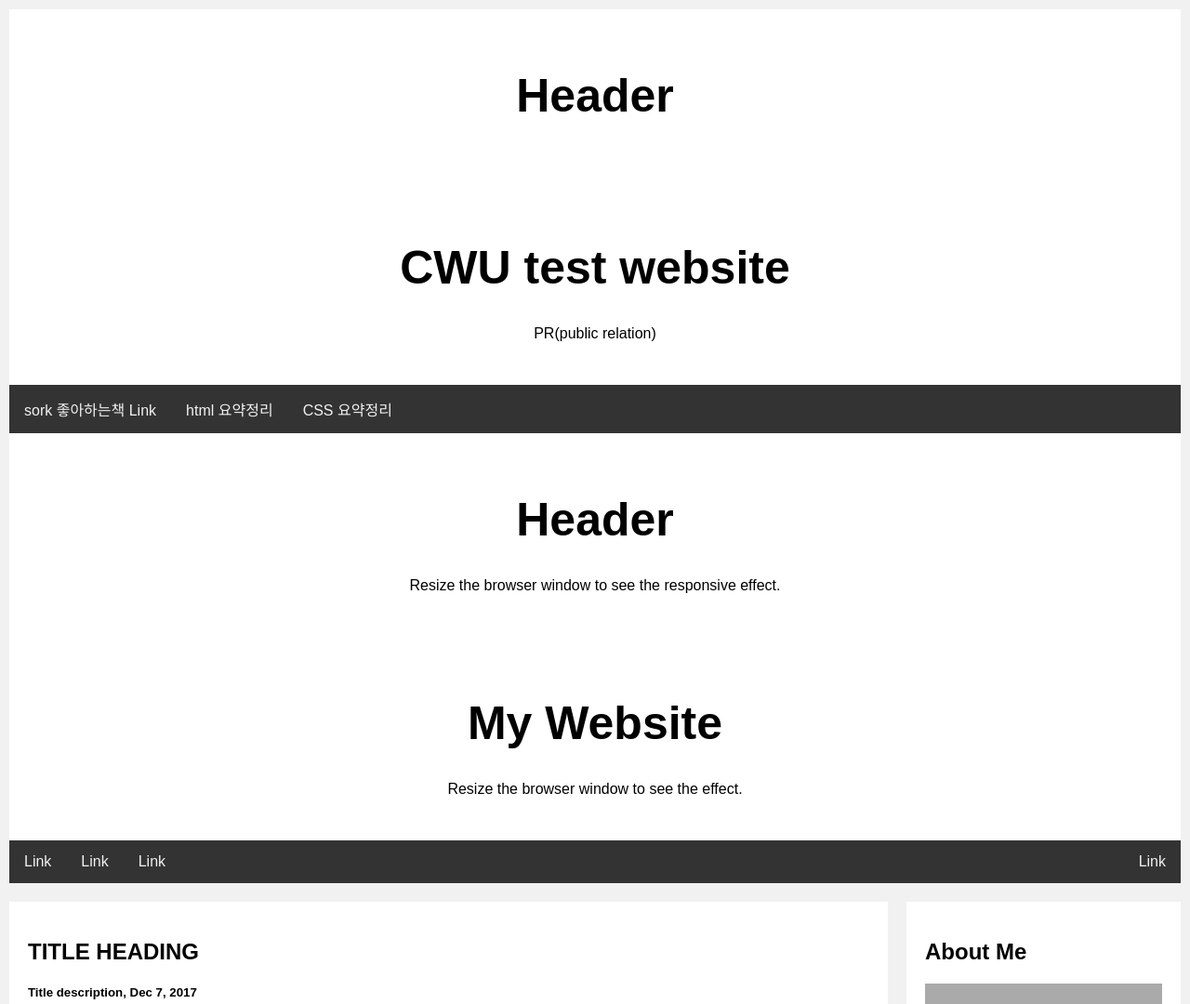
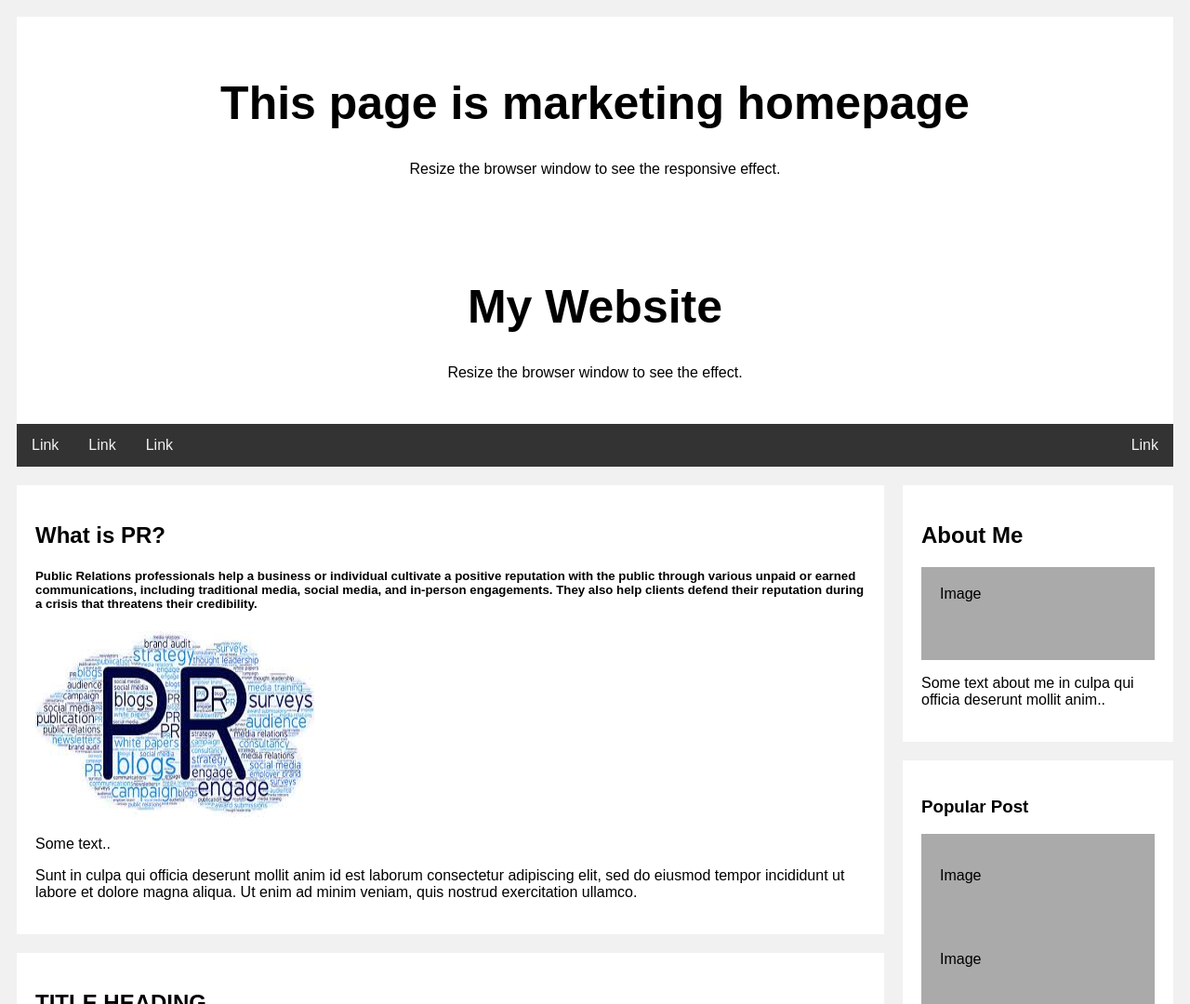
Before and after one commit to napkinandknife/Html5, a plain HTML site: page 홈페이지에 기본ew적인 index.html in a window 1280 px wide. Shown: the top 1080 px of the page at 93% size. Drawn offline with Linux system fonts and the light colour scheme.

Commit message:
이거이거2

```diff
--- a/홈페이지에 기본ew적인 index.html
+++ b/홈페이지에 기본ew적인 index.html
@@ -1,157 +1,6 @@
 <!DOCTYPE html>
-<html lang="en">
-<head>
-<title>CSS Website Layout</title>
-<meta charset="utf-8">
-<meta name="viewport" content="width=device-width, initial-scale=1">
-<style>
-body {
-  margin: 0;
-}
-
-/* Style the header */
-.header {
-  background-color: #f1f1f1;
-  padding: 20px;
-  text-align: center;
-}
-</style>
-</head>
-<body>
-
 <div class="header">
-  <h1>Header</h1>
-</div>
-
-</body>
-</html>
-
-
-
-<!DOCTYPE html>
-<html lang="en">
-<head>
-<title>CSS Website Layout</title>
-<meta charset="utf-8">
-<meta name="viewport" content="width=device-width, initial-scale=1">
-<style>
-* {
-  box-sizing: border-box;
-}
-
-body {
-  margin: 0;
-}
-
-/* Style the header */
-.header {
-  background-color: #f1f1f1;
-  padding: 20px;
-  text-align: center;
-}
-
-/* Style the top navigation bar */
-.topnav {
-  overflow: hidden;
-  background-color: #333;
-}
-
-/* Style the topnav links */
-.topnav a {
-  float: left;
-  display: block;
-  color: #f2f2f2;
-  text-align: center;
-  padding: 14px 16px;
-  text-decoration: none;
-}
-
-/* Change color on hover */
-.topnav a:hover {
-  background-color: #ddd;
-  color: black;
-}
-</style>
-</head>
-<body>
-
-<div class="header">
-  <h1> CWU test website</h1>
-<p>PR(public relation)</p>
-</div>
-
-
-<div class="topnav">
-  <a href="#">sork 좋아하는책 Link</a>
-  <a href="#">html 요약정리 </a>
-  <a href="#">CSS 요약정리 </a>
-</div>
-<meta charset="utf-8">
-<meta name="viewport" content="width=device-width, initial-scale=1">
-<style>
-* {
-  box-sizing: border-box;
-}
-
-body {
-  margin: 0;
-}
-
-/* Style the header */
-.header {
-  background-color: #f1f1f1;
-  padding: 20px;
-  text-align: center;
-}
-
-/* Style the top navigation bar */
-.topnav {
-  overflow: hidden;
-  background-color: #333;
-}
-
-/* Style the topnav links */
-.topnav a {
-  float: left;
-  display: block;
-  color: #f2f2f2;
-  text-align: center;
-  padding: 14px 16px;
-  text-decoration: none;
-}
-
-/* Change color on hover */
-.topnav a:hover {
-  background-color: #ddd;
-  color: black;
-}
-
-/* Create three equal columns that floats next to each other */
-.column {
-  float: left;
-  width: 33.33%;
-  padding: 15px;
-}
-
-/* Clear floats after the columns */
-.row:after {
-  content: "";
-  display: table;
-  clear: both;
-}
-
-/* Responsive layout - makes the three columns stack on top of each other instead of next to each other */
-@media screen and (max-width:600px) {
-  .column {
-    width: 100%;
-  }
-}
-</style>
-</head>
-<body>
-
-<div class="header">
-  <h1>Header</h1>
+  <h1>This page is marketing homepage</h1>
   <p>Resize the browser window to see the responsive effect.</p>
 </div>
 <style>
@@ -276,9 +125,10 @@ body {
 <div class="row">
   <div class="leftcolumn">
     <div class="card">
-      <h2>TITLE HEADING</h2>
-      <h5>Title description, Dec 7, 2017</h5>
-      <div class="fakeimg" style="height:200px;">Image</div>
+      <h2>What is PR?</h2>
+      <h5>Public Relations professionals help a business or individual cultivate a positive reputation with the public through various unpaid or earned communications, including traditional media, social media, and in-person engagements. They also help clients defend their reputation during a crisis that threatens their credibility. </h5>
+      <div class="image">
+      <image src="./image/PR이미지.jpg" style="height:200px;width:300px"> </div>
       <p>Some text..</p>
       <p>Sunt in culpa qui officia deserunt mollit anim id est laborum consectetur adipiscing elit, sed do eiusmod tempor incididunt ut labore et dolore magna aliqua. Ut enim ad minim veniam, quis nostrud exercitation ullamco.</p>
     </div>
@@ -291,7 +141,7 @@ body {
     </div>
   </div>
   <div class="rightcolumn">
-    <div class="card">
+    <div class="card" background:blue;>
       <h2>About Me</h2>
       <div class="fakeimg" style="height:100px;">Image</div>
       <p>Some text about me in culpa qui officia deserunt mollit anim..</p>
```
Also changed, not shown: image/PR이미지.jpg (added), 2 other files.
